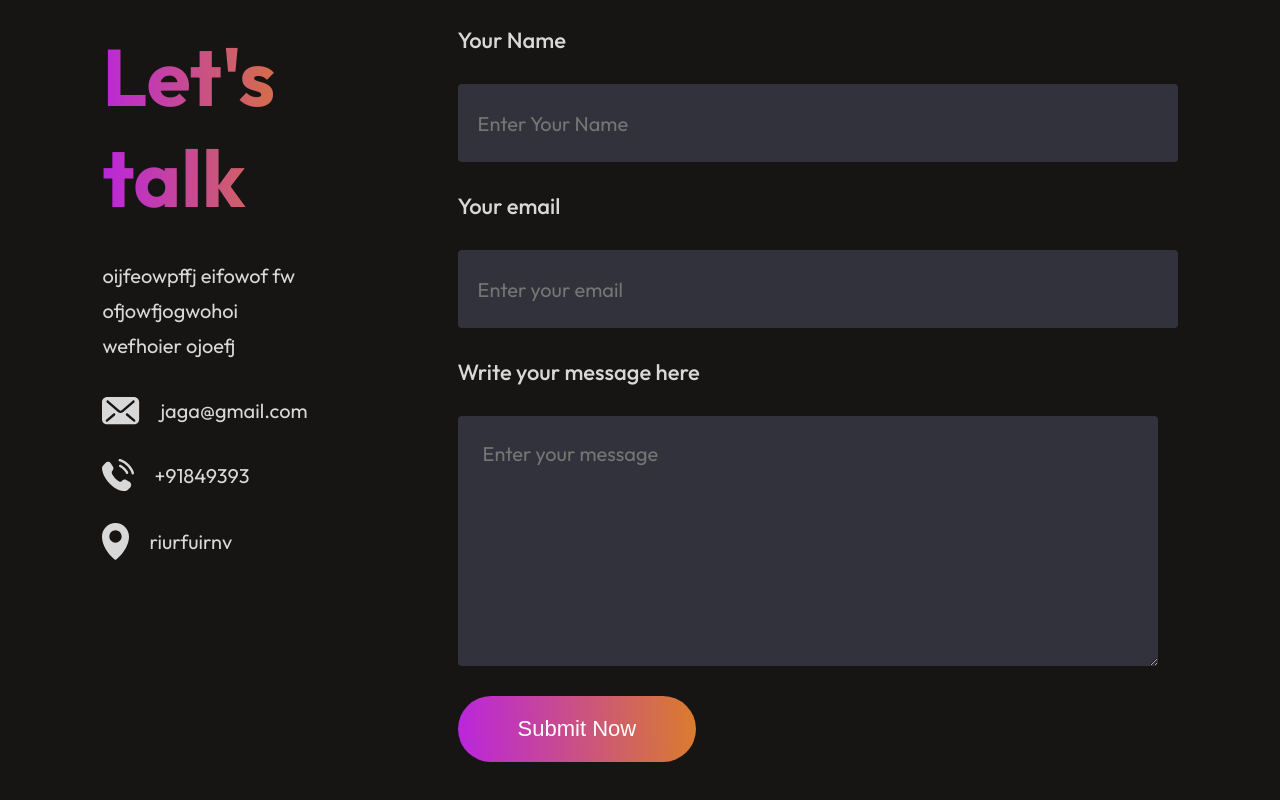
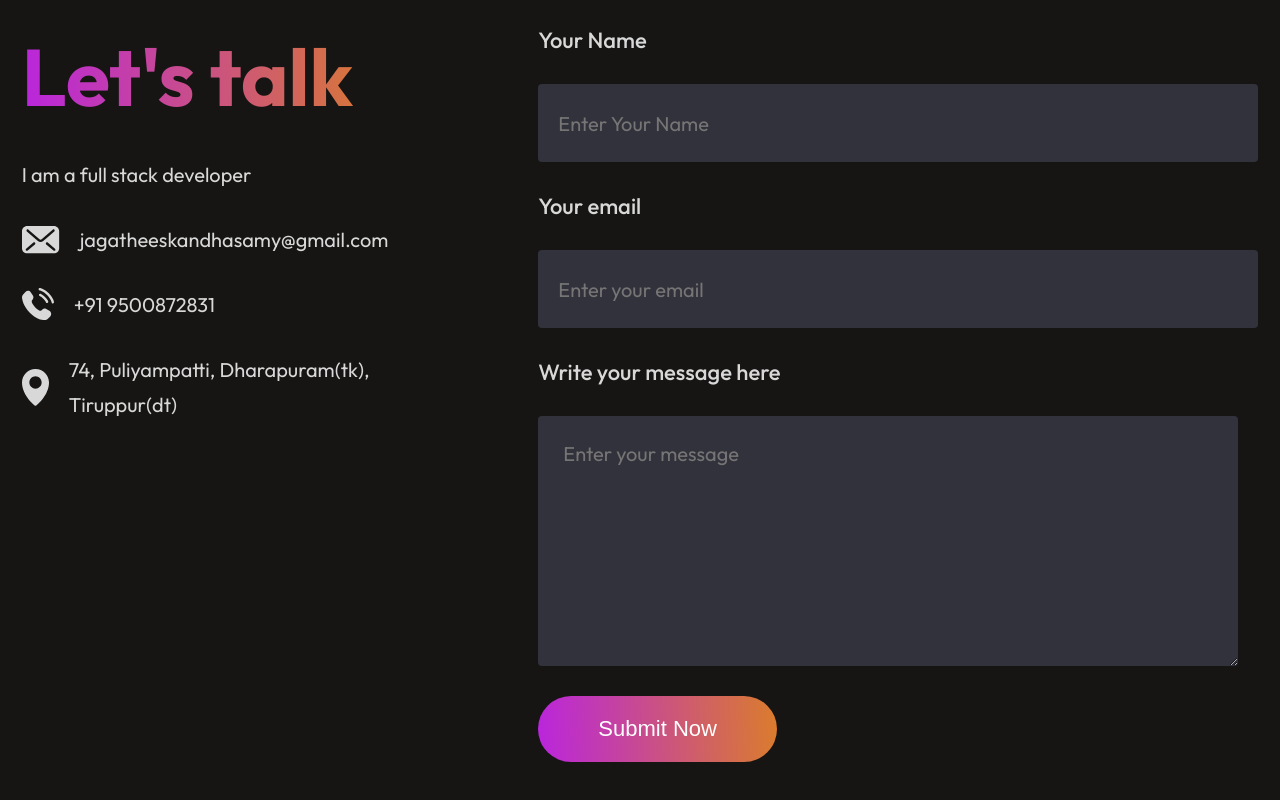
Before and after one commit to Jagathees05976/portfolio, a React (Vite) app: page / in a window 1280 px wide. Shown: the part 3572-4372 px from the top of the page. Built offline with nearby package versions, Linux system fonts and the light colour scheme.

Commit message:
Contact is updated

```diff
--- a/src/Components/Contact/Contact.jsx
+++ b/src/Components/Contact/Contact.jsx
@@ -39,16 +39,16 @@ function Contact() {
         <div className="contact-section">
             <div className="contact-left">
                 <h1>Let's talk</h1>
-                <p>oijfeowpffj eifowof fw ofjowfjogwohoi wefhoier ojoefj</p>
+                <p>I am a full stack developer</p>
                 <div className="contact-details">
                     <div className="contact-detail">
-                        <img src={mail_icon} alt="" /> <p>jaga@gmail.com</p>
+                        <img src={mail_icon} alt="" /> <p>jagatheeskandhasamy@gmail.com</p>
                     </div>
                     <div className="contact-detail">
-                        <img src={call_icon} alt="" /> <p>+91849393</p>
+                        <img src={call_icon} alt="" /> <p>+91 9500872831</p>
                     </div>
                     <div className="contact-detail">
-                        <img src={location_icon} alt="" /> <p>riurfuirnv</p>
+                        <img src={location_icon} alt="" /> <p>74, Puliyampatti, Dharapuram(tk), Tiruppur(dt)</p>
                     </div>
                 </div>
             </div>
```
